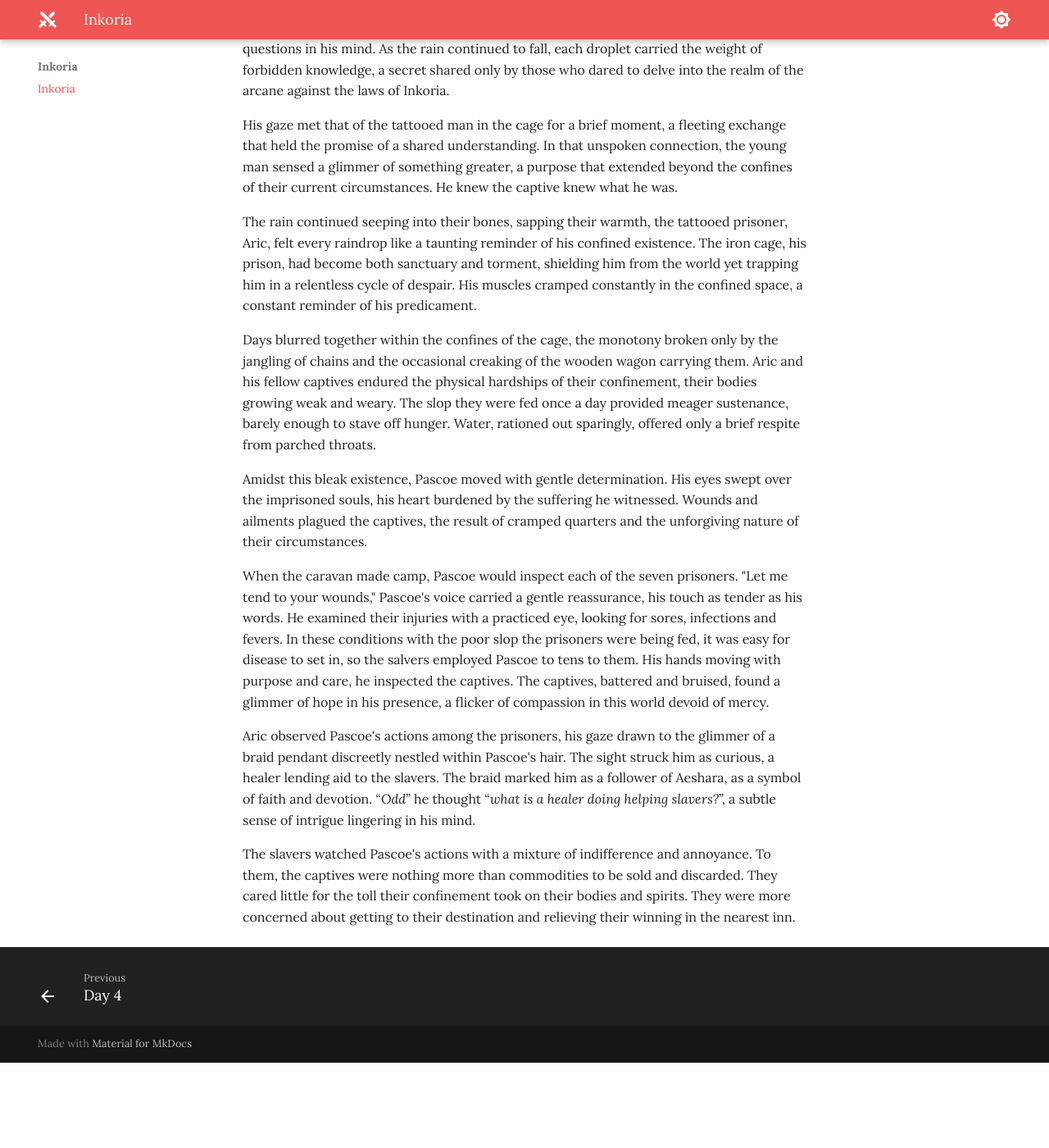
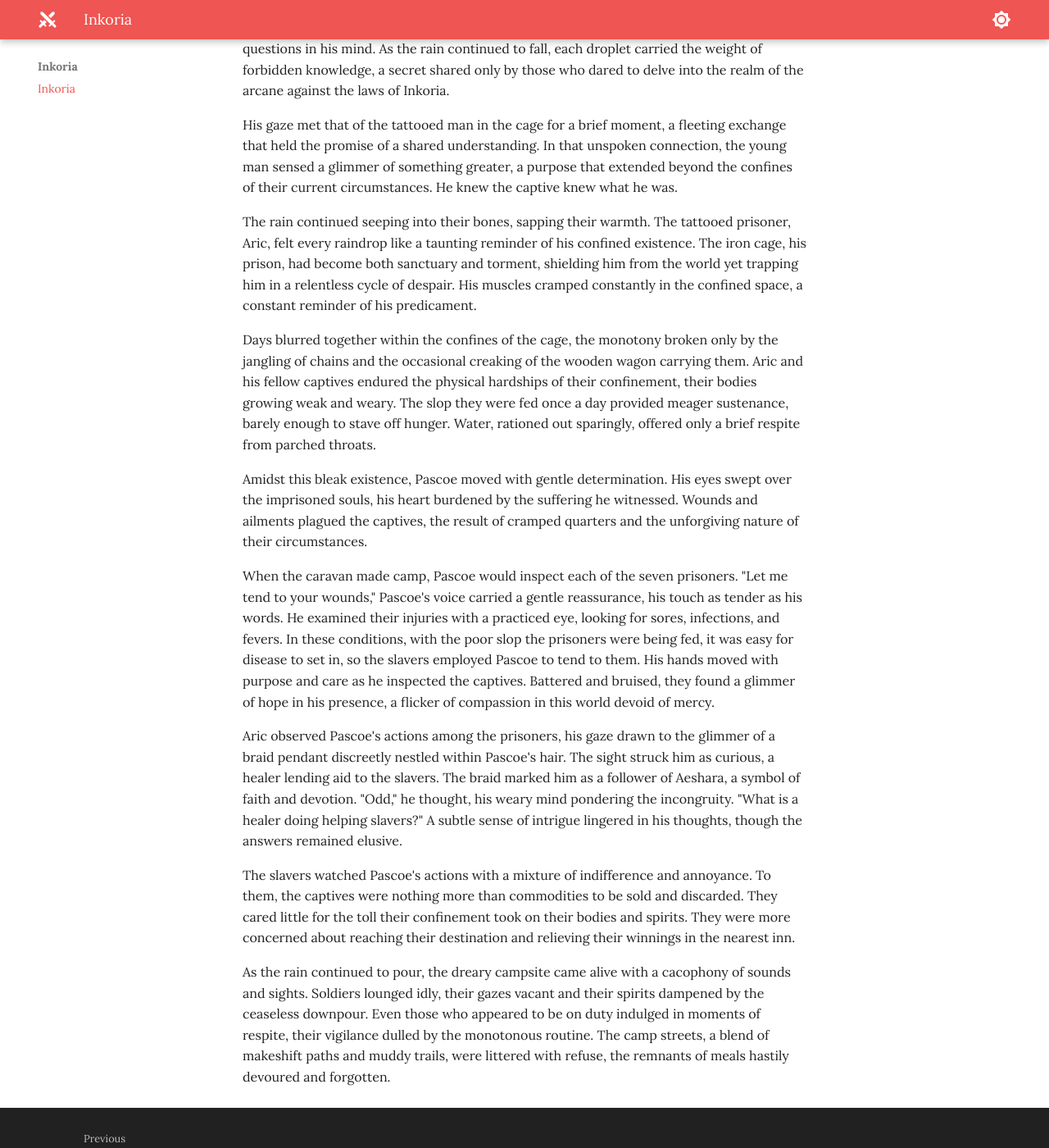
Before and after one commit to jonasmcferreira/adventures, an MkDocs documentation site: the page built from docs/inkoria/00.md, in a window 1280 px wide and 1400 px high, scrolled down 1502 px. Shown: the whole window at 82% size. Built offline with MkDocs 1.6.1 and Material for MkDocs 9.7.7, drawn with Linux system fonts in a browser that asks for light colours; before the commit the page ends 2798 px from its top, so only the background shows below that; some of the changed text lies outside the part shown.

Commit message:
modified docs/inkoria/00.md

```diff
--- a/docs/inkoria/00.md
+++ b/docs/inkoria/00.md
@@ -23,14 +22,16 @@ Fear held his voice captive, for he knew that speaking out could endanger not on
 
 His gaze met that of the tattooed man in the cage for a brief moment, a fleeting exchange that held the promise of a shared understanding. In that unspoken connection, the young man sensed a glimmer of something greater, a purpose that extended beyond the confines of their current circumstances. He knew the captive knew what he was.
 
-The rain continued seeping into their bones, sapping their warmth, the tattooed prisoner, Aric, felt every raindrop like a taunting reminder of his confined existence. The iron cage, his prison, had become both sanctuary and torment, shielding him from the world yet trapping him in a relentless cycle of despair. His muscles cramped constantly in the confined space, a constant reminder of his predicament.
+The rain continued seeping into their bones, sapping their warmth. The tattooed prisoner, Aric, felt every raindrop like a taunting reminder of his confined existence. The iron cage, his prison, had become both sanctuary and torment, shielding him from the world yet trapping him in a relentless cycle of despair. His muscles cramped constantly in the confined space, a constant reminder of his predicament.
 
 Days blurred together within the confines of the cage, the monotony broken only by the jangling of chains and the occasional creaking of the wooden wagon carrying them. Aric and his fellow captives endured the physical hardships of their confinement, their bodies growing weak and weary. The slop they were fed once a day provided meager sustenance, barely enough to stave off hunger. Water, rationed out sparingly, offered only a brief respite from parched throats.
 
 Amidst this bleak existence, Pascoe moved with gentle determination. His eyes swept over the imprisoned souls, his heart burdened by the suffering he witnessed. Wounds and ailments plagued the captives, the result of cramped quarters and the unforgiving nature of their circumstances.
 
-When the caravan made camp, Pascoe would inspect each of the seven prisoners. "Let me tend to your wounds," Pascoe's voice carried a gentle reassurance, his touch as tender as his words. He examined their injuries with a practiced eye, looking for sores, infections and fevers. In these conditions with the poor slop the prisoners were being fed, it was easy for disease to set in, so the salvers employed Pascoe to tens to them. His hands moving with purpose and care, he inspected the captives. The captives, battered and bruised, found a glimmer of hope in his presence, a flicker of compassion in this world devoid of mercy.
+When the caravan made camp, Pascoe would inspect each of the seven prisoners. "Let me tend to your wounds," Pascoe's voice carried a gentle reassurance, his touch as tender as his words. He examined their injuries with a practiced eye, looking for sores, infections, and fevers. In these conditions, with the poor slop the prisoners were being fed, it was easy for disease to set in, so the slavers employed Pascoe to tend to them. His hands moved with purpose and care as he inspected the captives. Battered and bruised, they found a glimmer of hope in his presence, a flicker of compassion in this world devoid of mercy.
 
-Aric observed Pascoe's actions among the prisoners, his gaze drawn to the glimmer of a braid pendant discreetly nestled within Pascoe's hair. The sight struck him as curious, a healer lending aid to the slavers. The braid marked him as a follower of Aeshara, as a symbol of faith and devotion. “*Odd*” he thought “*what is a healer doing helping slavers?*”, a subtle sense of intrigue lingering in his mind.
+Aric observed Pascoe's actions among the prisoners, his gaze drawn to the glimmer of a braid pendant discreetly nestled within Pascoe's hair. The sight struck him as curious, a healer lending aid to the slavers. The braid marked him as a follower of Aeshara, a symbol of faith and devotion. "Odd," he thought, his weary mind pondering the incongruity. "What is a healer doing helping slavers?" A subtle sense of intrigue lingered in his thoughts, though the answers remained elusive.
 
-The slavers watched Pascoe's actions with a mixture of indifference and annoyance. To them, the captives were nothing more than commodities to be sold and discarded. They cared little for the toll their confinement took on their bodies and spirits. They were more concerned about getting to their destination and relieving their winning in the nearest inn.
+The slavers watched Pascoe's actions with a mixture of indifference and annoyance. To them, the captives were nothing more than commodities to be sold and discarded. They cared little for the toll their confinement took on their bodies and spirits. They were more concerned about reaching their destination and relieving their winnings in the nearest inn.
+
+As the rain continued to pour, the dreary campsite came alive with a cacophony of sounds and sights. Soldiers lounged idly, their gazes vacant and their spirits dampened by the ceaseless downpour. Even those who appeared to be on duty indulged in moments of respite, their vigilance dulled by the monotonous routine. The camp streets, a blend of makeshift paths and muddy trails, were littered with refuse, the remnants of meals hastily devoured and forgotten.
```
Also changed, not shown: other parts of docs/inkoria/00.md (+5 -6 lines).
